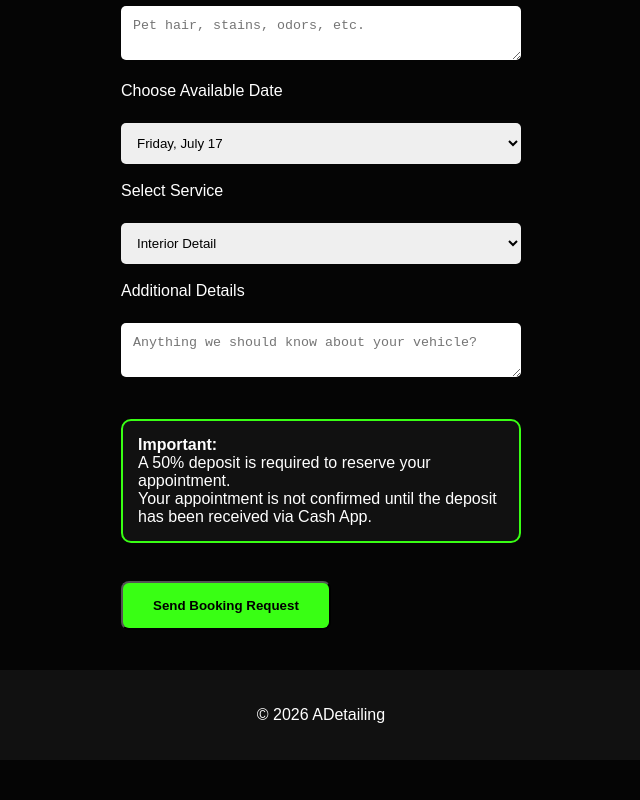
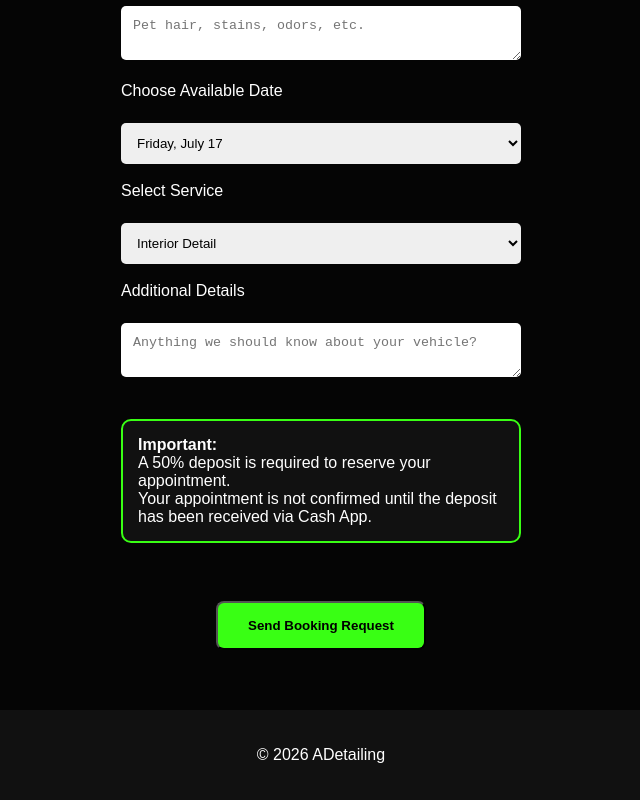
Before and after one commit to g5myf7k49f-create/ADetailing, a plain HTML site: page booking.html in a window 1280 px wide. Shown: the part 742-1542 px from the top of the page, without its empty margins (319-959 px from the left). Before the commit the page ends 1502 px from the top, so only its background shows below. Drawn offline with Linux system fonts and the light colour scheme.

Commit message:
Update style.css

```diff
--- a/style.css
+++ b/style.css
@@ -140,3 +140,7 @@ form {
 .pricing-card p {
     padding: 10px 20px;
 }
+form .button {
+    display: inline-block;
+    margin: 20px auto;
+}
```
